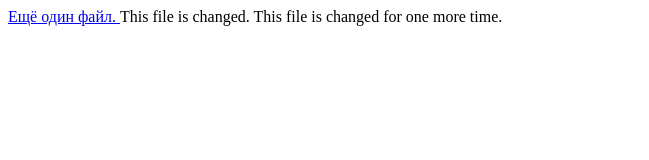
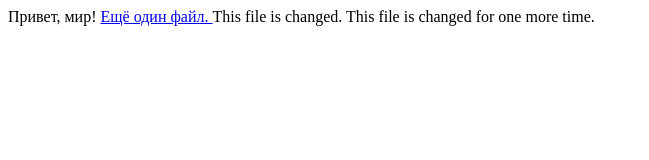
Before and after one commit to lizixbear1/the-second-rep, a plain HTML site: page index.html in a window 1280 px wide. Shown: the whole page, without its empty margins (0-649 px from the left). Drawn offline with Linux system fonts and the light colour scheme.

Commit message:
Index.html is changed once again, but in the other branch.

```diff
--- a/index.html
+++ b/index.html
@@ -5,6 +5,7 @@
         </title>
     </head>
     <body>
+        Привет, мир!
         <a href="./anotherfile.html">
             Ещё один файл.
         </a>
```
